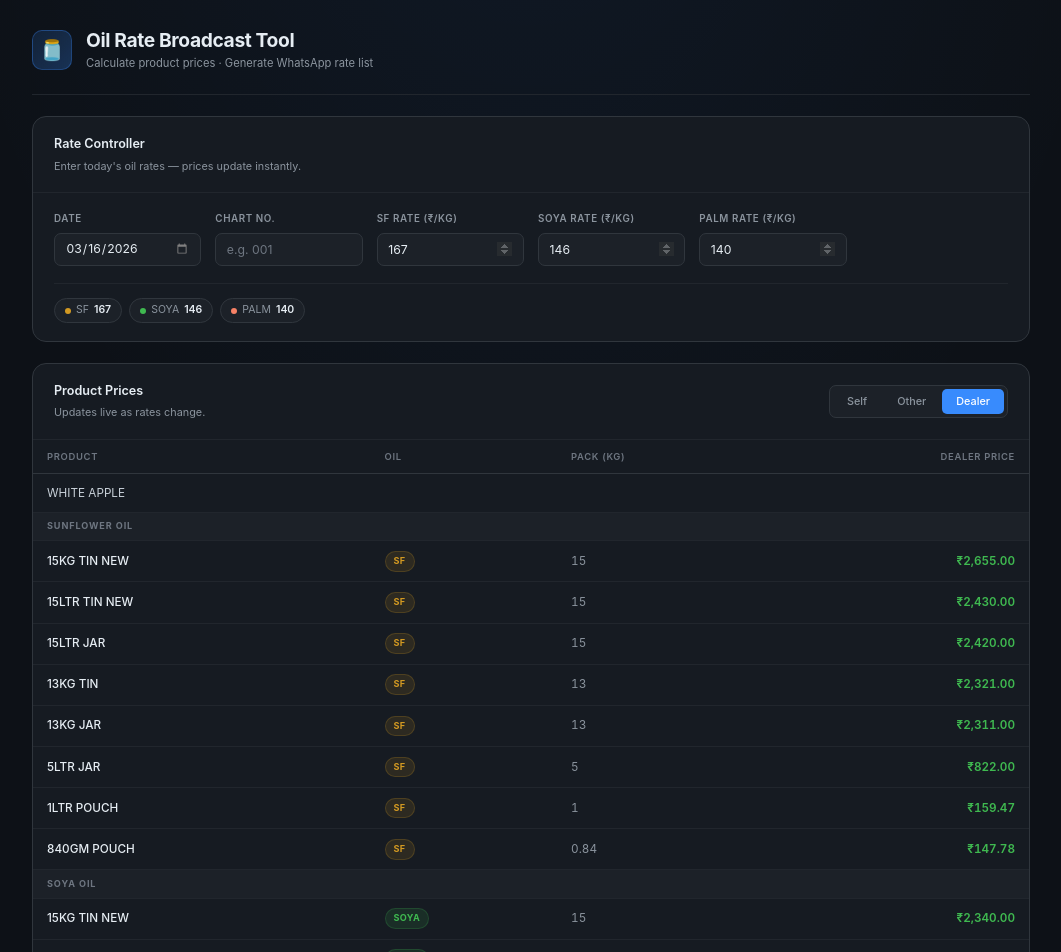
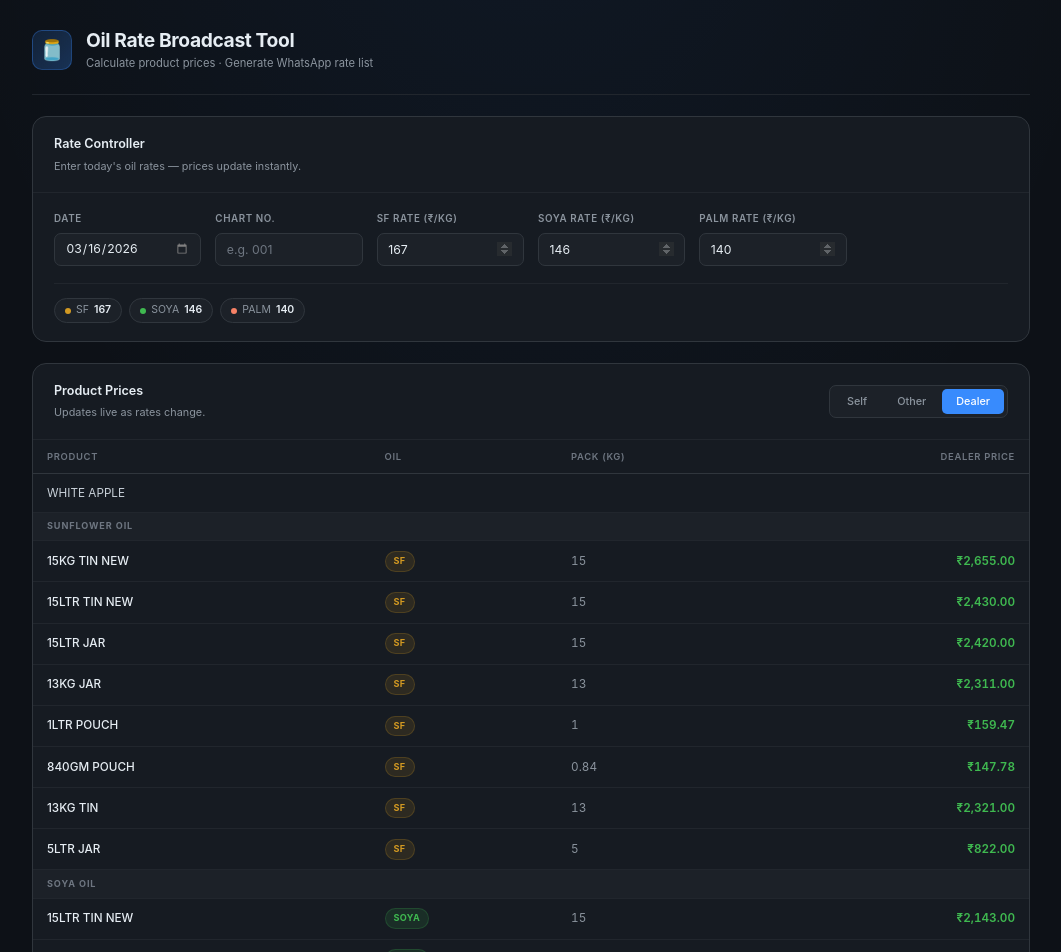
Before and after one commit to mydesignstation-cmyk/oilchart, a React (Vite) app: page / in a window 1280 px wide. Shown: the top 952 px of the page, without its empty margins (109-1170 px from the left). Built offline with nearby package versions, Linux system fonts and the light colour scheme.

Commit message:
chore: enforce spreadsheet product sequence in table and WhatsApp preview

```diff
--- a/src/components/ProductTable.tsx
+++ b/src/components/ProductTable.tsx
@@ -43,6 +43,49 @@ export function ProductTable({ rates, tier, onTierChange }: ProductTableProps) {
     }));
   }, []);
 
+  // Preferred product sequence for rendering (brand -> oilType -> ordered names)
+  const PREFERRED_SEQUENCE: Record<string, Partial<Record<OilType, string[]>>> = {
+    "WHITE APPLE": {
+      SF: [
+        "15KG TIN NEW",
+        "15LTR TIN NEW",
+        "15LTR JAR",
+        "13KG TIN NEW",
+        "13KG JAR",
+        "5LTR JAR(4)",
+        "5LTR JAR(3) PET",
+        "1LTR POUCH",
+        "840GM POUCH",
+      ],
+      SOYA: [
+        "15 KG TIN NEW",
+        "15LTR TIN NEW",
+        "15LTR JAR",
+        "13KG TIN NEW",
+        "13KG JAR",
+        "5LTR JAR",
+        "4.200KG JAR",
+        "2LTR JAR",
+        "1KG POUCH",
+        "0.5KG POUCH",
+        "1LTR POUCH",
+        "0.5LTR POUCH",
+        "840GM POUCH",
+      ],
+    },
+    BESTTASTE: {
+      SOYA: [
+        "14.800KG TIN (ST)",
+        "13KG TIN (ST)",
+        "12.800KG TIN (ST)",
+        "12.800KG JAR",
+        "900GM POUCH",
+        "800GM POUCH",
+      ],
+      PALM: ["14.800KG TIN (ST)", "12.800 KG TIN (ST)", "840GM POUCH"],
+    },
+  };
+
   return (
     <div className="card">
       <div className="card-header">
@@ -83,8 +126,20 @@ export function ProductTable({ rates, tier, onTierChange }: ProductTableProps) {
                   </tr>
 
                   {OIL_ORDER.map((oilType) => {
-                    const group = brandProducts.filter((p) => p.oilType === oilType);
+                    let group = brandProducts.filter((p) => p.oilType === oilType);
                     if (!group.length) return null;
+
+                    const orderList = PREFERRED_SEQUENCE[brand]?.[oilType] ?? [];
+                    if (orderList && orderList.length) {
+                      group = group.slice().sort((a, b) => {
+                        const ia = orderList.indexOf(a.name);
+                        const ib = orderList.indexOf(b.name);
+                        if (ia === -1 && ib === -1) return 0;
+                        if (ia === -1) return 1;
+                        if (ib === -1) return -1;
+                        return ia - ib;
+                      });
+                    }
 
                     return (
                       <Fragment key={`${brand}-${oilType}`}>
--- a/src/utils/messageBuilder.ts
+++ b/src/utils/messageBuilder.ts
@@ -10,6 +10,49 @@ const OIL_LABELS: Record<OilType, string> = {
 };
 
 const OIL_ORDER: OilType[] = ["SF", "SOYA", "PALM"];
+
+// Preferred product sequence per brand + oil type. Products not listed will appear after these.
+const PREFERRED_SEQUENCE: Record<string, Partial<Record<OilType, string[]>>> = {
+  "WHITE APPLE": {
+    SF: [
+      "15KG TIN NEW",
+      "15LTR TIN NEW",
+      "15LTR JAR",
+      "13KG TIN NEW",
+      "13KG JAR",
+      "5LTR JAR(4)",
+      "5LTR JAR(3) PET",
+      "1LTR POUCH",
+      "840GM POUCH",
+    ],
+    SOYA: [
+      "15 KG TIN NEW",
+      "15LTR TIN NEW",
+      "15LTR JAR",
+      "13KG TIN NEW",
+      "13KG JAR",
+      "5LTR JAR",
+      "4.200KG JAR",
+      "2LTR JAR",
+      "1KG POUCH",
+      "0.5KG POUCH",
+      "1LTR POUCH",
+      "0.5LTR POUCH",
+      "840GM POUCH",
+    ],
+  },
+  BESTTASTE: {
+    SOYA: [
+      "14.800KG TIN (ST)",
+      "13KG TIN (ST)",
+      "12.800KG TIN (ST)",
+      "12.800KG JAR",
+      "900GM POUCH",
+      "800GM POUCH",
+    ],
+    PALM: ["14.800KG TIN (ST)", "12.800 KG TIN (ST)", "840GM POUCH"],
+  },
+};
 
 export interface MessageOptions {
   brand?: string;
@@ -56,8 +99,21 @@ export function buildMessage(rates: OilRates, opts: MessageOptions = {}): string
 
     // for each oil type in preferred order, list products for that brand
     for (const oilType of OIL_ORDER) {
-      const group = brandProducts.filter((p) => p.oilType === oilType);
+      let group = brandProducts.filter((p) => p.oilType === oilType);
       if (!group.length) continue;
+
+      // sort group according to preferred sequence if provided for this brand+oil
+      const orderList = PREFERRED_SEQUENCE[brandName as string]?.[oilType] ?? [];
+      if (orderList && orderList.length) {
+        group = group.slice().sort((a, b) => {
+          const ia = orderList.indexOf(a.name);
+          const ib = orderList.indexOf(b.name);
+          if (ia === -1 && ib === -1) return 0;
+          if (ia === -1) return 1;
+          if (ib === -1) return -1;
+          return ia - ib;
+        });
+      }
 
       if (!firstSection) lines.push("");
       firstSection = false;
```
